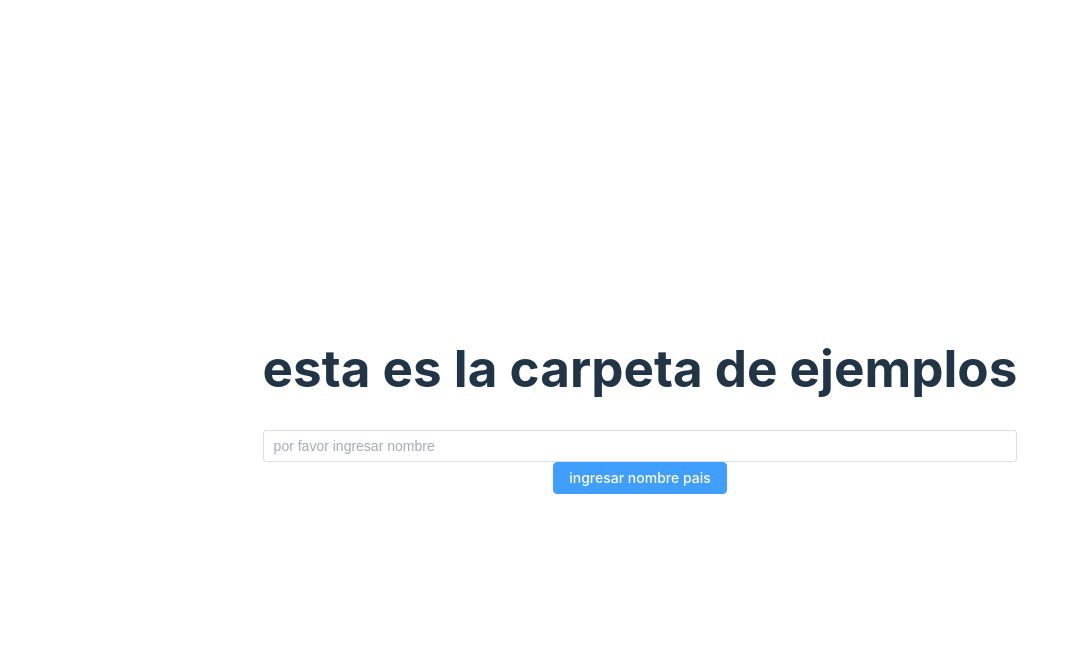
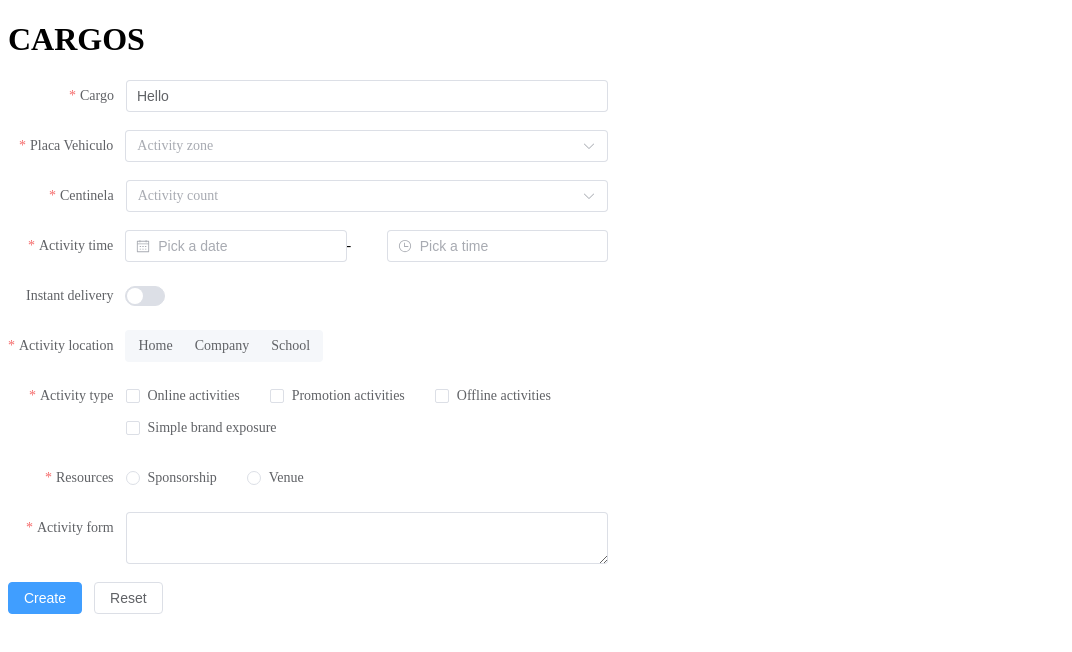
Before and after one commit to EEALVAREZ003/frontend-parqueadero, a Vue app: page /paises in a window 1280 px wide. Shown: the top 652 px of the page, without its empty margins (0-1072 px from the left). Built offline with nearby package versions, Linux system fonts and the light colour scheme.

Commit message:
clase del 11 de octubre

```diff
--- a/src/components/LayoutMain.vue
+++ b/src/components/LayoutMain.vue
@@ -1,9 +1,43 @@
 <script setup>
+import NavBar from "./NavBar.vue"
+import SideBarMenu from "./SideBarMenu.vue"
+
 </script>
 
+
+
 <template>
-<h1>layout</h1>
-  </template>
+<el-container>
+
+<el-header>
+<NavBar/>
+</el-header>
+
+<el-container>
+
+<el-aside>
+<SideBarMenu/>
+
+</el-aside>
+
+<el-main>
+main
+</el-main>
+
+</el-container>
+
+
+</el-container>
+</template>
+
+
 
 <style scoped>
+
+.el-container{
+
+flex:1;
+display: flex;
+
+}
 </style>
--- /dev/null
+++ b/src/components/NavBar.vue
@@ -0,0 +1,46 @@
+<template>
+  <el-menu
+    :default-active="activeIndex"
+    class="el-menu-demo"
+    mode="horizontal"
+    :ellipsis="false"
+    @select="handleSelect"
+  >
+    <el-menu-item index="0">
+      <img
+        style="width: 100px"
+
+        alt="Element logo"
+      />
+    </el-menu-item>
+
+    <el-sub-menu index="1">
+      <template #title>Edisson Alvarez</template>
+      <el-menu-item index="1-1">Pefil</el-menu-item>
+      <el-menu-item index="1-2">Cerrar Sesión</el-menu-item>
+
+
+    </el-sub-menu>
+  </el-menu>
+</template>
+
+<script lang="ts" setup>
+import { ref } from 'vue'
+
+const activeIndex = ref('1')
+const handleSelect = (key: string, keyPath: string[]) => {
+  console.log(key, keyPath)
+}
+</script>
+
+<style scoped>
+
+.el-menu-demo{
+
+  position:relative;
+  top: 0;
+  width: 100%;
+  z-idex: 10;
+}
+
+</style>
--- /dev/null
+++ b/src/components/SideBarMenu.vue
@@ -0,0 +1,51 @@
+<template>
+  <el-row class="tac">
+    <el-col :span="12">
+
+      <el-menu
+        default-active="1"
+        class="el-menu-vertical-demo">
+
+        <el-sub-menu index="1">
+          <template #title>
+            <el-icon><location /></el-icon>
+            <span>Navigator One</span>
+          </template>
+
+
+           <el-menu-item index="1-1">Personas</el-menu-item>
+           <el-menu-item index="1-2">Vehiculos</el-menu-item>
+           <el-menu-item index="1-3">Centinela</el-menu-item>
+
+
+        </el-sub-menu>
+
+         <el-sub-menu index="2">
+          <template #title>
+            <el-icon><Setting /></el-icon>
+            <span>Configuracion</span>
+          </template>
+
+
+           <el-menu-item index="2-1">Historial</el-menu-item>
+           <el-menu-item index="2-2">Usuarios</el-menu-item>
+
+        </el-sub-menu>
+
+
+
+      </el-menu>
+    </el-col>
+
+  </el-row>
+</template>
+
+<script lang="ts" setup>
+import {
+  Document,
+  Menu as IconMenu,
+  Location,
+  Setting,
+} from '@element-plus/icons-vue'
+
+</script>
--- a/src/main.js
+++ b/src/main.js
@@ -1,7 +1,7 @@
 import { createApp } from 'vue'
 import ElementPlus from 'element-plus'
 import 'element-plus/dist/index.css'
-import './style.css'
+//import './style.css'
 import App from './App.vue'
 import router from './router'
 
--- a/src/router/index.js
+++ b/src/router/index.js
@@ -3,6 +3,7 @@ import ejemplo from '../views/ejemplo.vue'
 import paises from '../views/paises.vue'
 import LayoutMain from '../components/LayoutMain.vue'
 import Login from '../components/Login.vue'
+
 
 
 const routes = [
--- a/src/views/paises.vue
+++ b/src/views/paises.vue
@@ -1,22 +1,211 @@
-<script>
-import { ref } from 'vue'
+<template>
+<h1>CARGOS</h1>
+  <el-form
+    ref="ruleFormRef"
+    style="max-width: 600px"
+    :model="ruleForm"
+    :rules="rules"
+    label-width="auto"
+    class="demo-ruleForm"
+    :size="formSize"
+    status-icon
+  >
+    <el-form-item label="Cargo" prop="name">
+      <el-input v-model="ruleForm.name" />
+    </el-form-item>
+    <el-form-item label="Placa Vehiculo" prop="region">
+      <el-select v-model="ruleForm.region" placeholder="Activity zone">
+        <el-option label="Zone one" value="shanghai" />
+        <el-option label="Zone two" value="beijing" />
+      </el-select>
+    </el-form-item>
+    <el-form-item label="Centinela" prop="count">
+      <el-select-v2
+        v-model="ruleForm.count"
+        placeholder="Activity count"
+        :options="options"
+      />
+    </el-form-item>
+    <el-form-item label="Activity time" required>
+      <el-col :span="11">
+        <el-form-item prop="date1">
+          <el-date-picker
+            v-model="ruleForm.date1"
+            type="date"
+            aria-label="Pick a date"
+            placeholder="Pick a date"
+            style="width: 100%"
+          />
+        </el-form-item>
+      </el-col>
+      <el-col class="text-center" :span="2">
+        <span class="text-gray-500">-</span>
+      </el-col>
+      <el-col :span="11">
+        <el-form-item prop="date2">
+          <el-time-picker
+            v-model="ruleForm.date2"
+            aria-label="Pick a time"
+            placeholder="Pick a time"
+            style="width: 100%"
+          />
+        </el-form-item>
+      </el-col>
+    </el-form-item>
+    <el-form-item label="Instant delivery" prop="delivery">
+      <el-switch v-model="ruleForm.delivery" />
+    </el-form-item>
+    <el-form-item label="Activity location" prop="location">
+      <el-segmented v-model="ruleForm.location" :options="locationOptions" />
+    </el-form-item>
+    <el-form-item label="Activity type" prop="type">
+      <el-checkbox-group v-model="ruleForm.type">
+        <el-checkbox value="Online activities" name="type">
+          Online activities
+        </el-checkbox>
+        <el-checkbox value="Promotion activities" name="type">
+          Promotion activities
+        </el-checkbox>
+        <el-checkbox value="Offline activities" name="type">
+          Offline activities
+        </el-checkbox>
+        <el-checkbox value="Simple brand exposure" name="type">
+          Simple brand exposure
+        </el-checkbox>
+      </el-checkbox-group>
+    </el-form-item>
+    <el-form-item label="Resources" prop="resource">
+      <el-radio-group v-model="ruleForm.resource">
+        <el-radio value="Sponsorship">Sponsorship</el-radio>
+        <el-radio value="Venue">Venue</el-radio>
+      </el-radio-group>
+    </el-form-item>
+    <el-form-item label="Activity form" prop="desc">
+      <el-input v-model="ruleForm.desc" type="textarea" />
+    </el-form-item>
+    <el-form-item>
+      <el-button type="primary" @click="submitForm(ruleFormRef)">
+        Create
+      </el-button>
+      <el-button @click="resetForm(ruleFormRef)">Reset</el-button>
+    </el-form-item>
+  </el-form>
+</template>
 
-const nombre = ref('')
+<script lang="ts" setup>
+import { reactive, ref } from 'vue'
+import type { ComponentSize, FormInstance, FormRules } from 'element-plus'
 
+interface RuleForm {
+  name: string
+  region: string
+  count: string
+  date1: string
+  date2: string
+  delivery: boolean
+  location: string
+  type: string[]
+  resource: string
+  desc: string
+}
 
+const formSize = ref<ComponentSize>('default')
+const ruleFormRef = ref<FormInstance>()
+const ruleForm = reactive<RuleForm>({
+  name: 'Hello',
+  region: '',
+  count: '',
+  date1: '',
+  date2: '',
+  delivery: false,
+  location: '',
+  type: [],
+  resource: '',
+  desc: '',
+})
 
+const locationOptions = ['Home', 'Company', 'School']
+
+const rules = reactive<FormRules<RuleForm>>({
+  name: [
+    { required: true, message: 'Please input Activity name', trigger: 'blur' },
+    { min: 3, max: 5, message: 'Length should be 3 to 5', trigger: 'blur' },
+  ],
+  region: [
+    {
+      required: true,
+      message: 'Please select Activity zone',
+      trigger: 'change',
+    },
+  ],
+  count: [
+    {
+      required: true,
+      message: 'Please select Activity count',
+      trigger: 'change',
+    },
+  ],
+  date1: [
+    {
+      type: 'date',
+      required: true,
+      message: 'Please pick a date',
+      trigger: 'change',
+    },
+  ],
+  date2: [
+    {
+      type: 'date',
+      required: true,
+      message: 'Please pick a time',
+      trigger: 'change',
+    },
+  ],
+  location: [
+    {
+      required: true,
+      message: 'Please select a location',
+      trigger: 'change',
+    },
+  ],
+  type: [
+    {
+      type: 'array',
+      required: true,
+      message: 'Please select at least one activity type',
+      trigger: 'change',
+    },
+  ],
+  resource: [
+    {
+      required: true,
+      message: 'Please select activity resource',
+      trigger: 'change',
+    },
+  ],
+  desc: [
+    { required: true, message: 'Please input activity form', trigger: 'blur' },
+  ],
+})
+
+const submitForm = async (formEl: FormInstance | undefined) => {
+  if (!formEl) return
+  await formEl.validate((valid, fields) => {
+    if (valid) {
+      console.log('submit!')
+    } else {
+      console.log('error submit!', fields)
+    }
+  })
+}
+
+const resetForm = (formEl: FormInstance | undefined) => {
+  if (!formEl) return
+  formEl.resetFields()
+}
+
+const options = Array.from({ length: 10000 }).map((_, idx) => ({
+  value: `${idx + 1}`,
+  label: `${idx + 1}`,
+}))
 </script>
-
-<template>
-<h1>esta es la carpeta de ejemplos</h1>
-<el-input v-model='nombre' placeholder='por favor ingresar nombre' />
-<el-button type="primary">ingresar nombre pais</el-button>
-
-
-
-  </template>
-
-
-
-<style scoped>
-</style>
```
